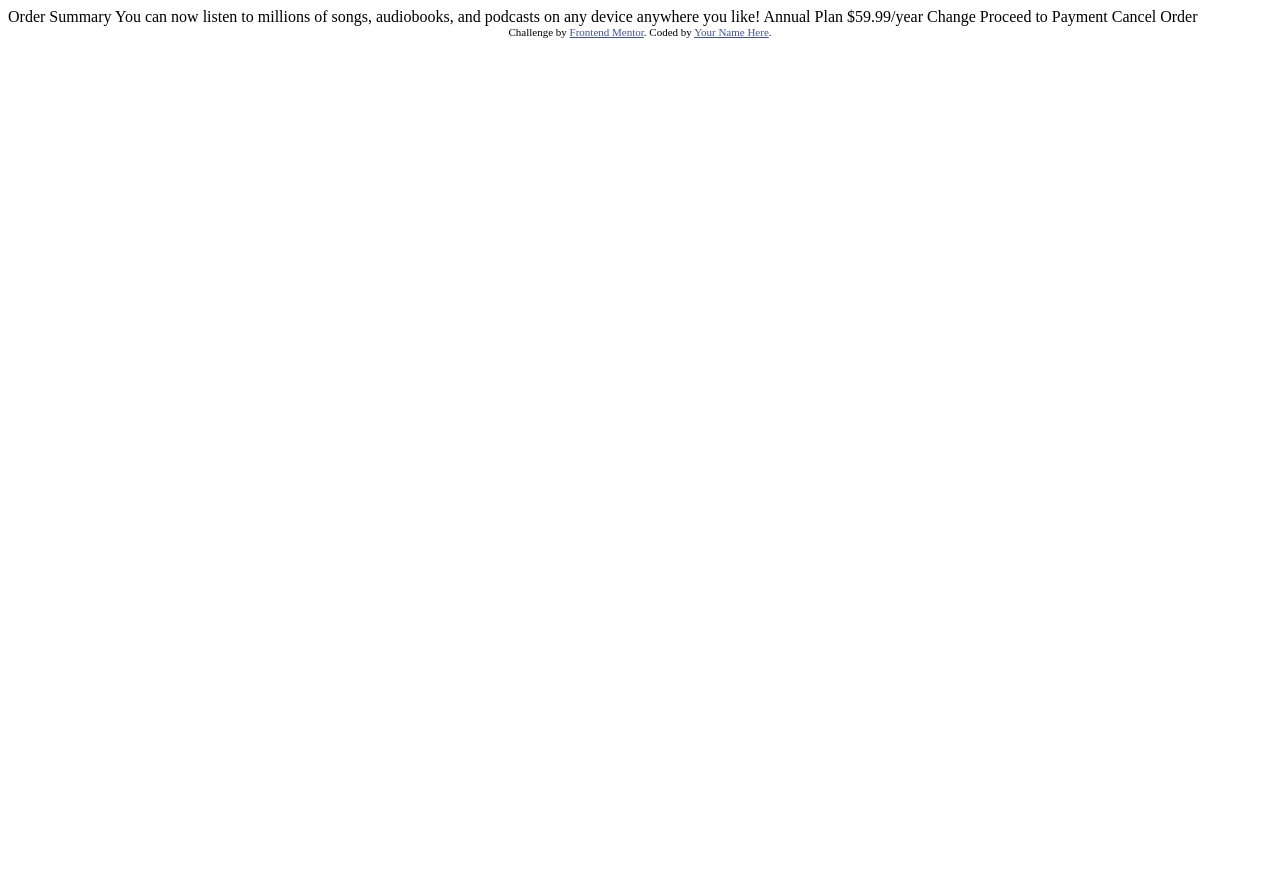
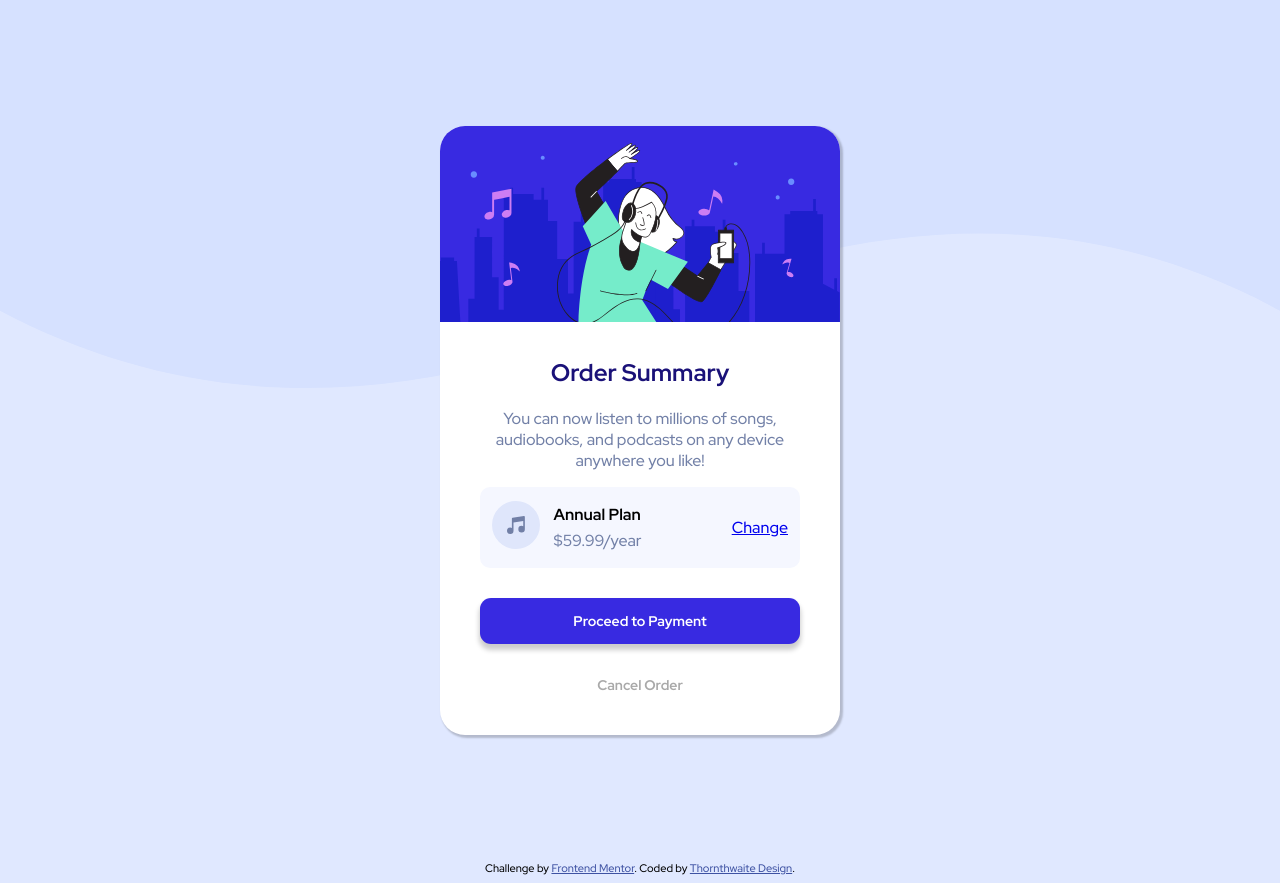
Before and after one commit to AliceThorn/FEM-project_order-summary_component, a plain HTML site: page index.html in a window 1280 px wide. Before the commit the page ends 800 px from the top, so only its background shows below. Drawn offline with Linux system fonts and the light colour scheme.

Commit message:
Challenge Completed
Ready for FEN submission

```diff
--- a/index.html
+++ b/index.html
@@ -5,6 +5,10 @@
   <meta name="viewport" content="width=device-width, initial-scale=1.0"> <!-- displays site properly based on user's device -->
 
   <link rel="icon" type="image/png" sizes="32x32" href="./images/favicon-32x32.png">
+  <link rel="stylesheet" href="styles.css">
+  <link rel="preconnect" href="https://fonts.googleapis.com">
+<link rel="preconnect" href="https://fonts.gstatic.com" crossorigin>
+<link href="https://fonts.googleapis.com/css2?family=Red+Hat+Display:wght@300;500;700&display=swap" rel="stylesheet">
 
   <title>Frontend Mentor | Order summary card</title>
 
@@ -14,24 +18,47 @@
     .attribution a { color: hsl(228, 45%, 44%); }
   </style>
 </head>
-<body>
+<body class="background">
 
-  Order Summary
 
-  You can now listen to millions of songs, audiobooks, and podcasts on any
-  device anywhere you like!
+ <div class="inner-container">
 
-  Annual Plan
-  $59.99/year
+    <img src="images/illustration-hero.svg" class="hero">
+    <div class="order-summary">
+      <h2 class="title">Order Summary</h2>
 
-  Change
+      <p class="paragraph">You can now listen to millions of songs, audiobooks, and podcasts on any
+        device anywhere you like!</p>
 
-  Proceed to Payment
-  Cancel Order
+      <div class="plan">
+        <div class="plan-left">
+          <div class="img">
+           <img src="images/icon-music.svg">
+          </div>
+          <div class="text">
+            <h4 style="margin: 0;">Annual Plan</h4>
+            <p class="price">$59.99/year</p>
+          </div>
+        </div>
+        <div class="plan-right">
+          <a href="#" class="change">Change</a>
+        </div>
+
+      </div>
+      <div  class="button-container">
+        <button class="button"><a href="#"></a>Proceed to Payment</a></button>
+        <br>
+        <a href="#" class="cancel">Cancel Order</a>
+      </div>
+
+    </div>
+  </div>
+
+
 
   <div class="attribution">
     Challenge by <a href="https://www.frontendmentor.io?ref=challenge" target="_blank">Frontend Mentor</a>.
-    Coded by <a href="#">Your Name Here</a>.
+    Coded by <a href="#">Thornthwaite Design</a>.
   </div>
 </body>
 </html>
--- /dev/null
+++ b/styles.css
@@ -0,0 +1,148 @@
+body{
+    font-family: 'Red Hat Display', sans-serif;
+
+}
+
+.background{
+    background: url("images/pattern-background-desktop.svg");
+    background-repeat: no-repeat;
+    background-position:top;
+    background-size: 100%;
+    background-color:#e0e8ff;
+}
+
+p{
+    font-size:16px;
+    color: #999fad;
+    font-weight:500;
+}
+
+
+  .inner-container{
+      background:white;
+      border-radius: 25px;
+      box-shadow: 2px 2px 2px 1px rgba(0, 0, 0, 0.2);
+      margin: 10% auto;
+      max-width: 400px;
+  }
+
+  .hero{
+    max-width: 400px;
+    border-radius: 25px 25px 0 0;
+  }
+
+  @media only screen and (max-width: 600px) {
+ .inner-container{
+      max-width: 350px;
+  }
+
+  .hero{
+    max-width: 350px;
+  }
+
+  }
+
+  @media only screen and (max-width: 370px) {
+    .inner-container{
+         max-width: 300px;
+     }
+
+     .hero{
+       max-width: 300px;
+     }
+.plan{
+    flex-direction: column;
+
+}
+.plan-left{
+    margin-bottom:5%;
+    align-items: center; */
+    gap: 15%;
+}
+}
+
+.order-summary{
+    margin: 0 40px;
+    padding-bottom: 10%;
+}
+
+.title{
+    text-align: center;
+    color:#1A1178;
+    margin-top: 30px;
+}
+
+.paragraph{
+    text-align: center;
+    color:	#7280A7;
+}
+
+.plan{
+    display: flex;
+    align-items: center;
+    justify-content: space-between;
+    background-color: #F5F7FF;
+    padding: 14px 12px;
+    border-radius: 10px;
+}
+
+.plan-right{
+    justify-content: flex-end;
+}
+.change:hover{
+    text-decoration:none;
+    color: #7a6fe9;
+    cursor: pointer;
+}
+
+.plan-left{
+    display: flex;
+     gap:10%;
+    align-items: center;
+}
+
+.price{
+    color:	#7280A7;
+    margin-top:5px;
+    margin-bottom:0;
+}
+
+.button-container{
+    text-align: center;
+}
+.button{
+    background-color: #382ae1;
+    color: #fff;
+    padding: 14px 20px;
+    font-weight: 900;
+    text-align: center;
+    border-radius: 11px;
+    border: none;
+    width: 100%;
+    margin: 30px 0;
+    font-size: 14px;
+    font-family: 'Red Hat Display', sans-serif;
+    box-shadow: 0px 5px 5px 1px rgb(0 0 0 / 20%);
+}
+
+.button:hover{
+    text-decoration:none;
+    background-color: #766cf1;
+    cursor: pointer;
+}
+
+  .cancel{
+    text-align: center;
+    color:#a9a9a9;
+    font-weight:700;
+    text-decoration: none;
+    padding-bottom:20px;
+    font-size: 14px;
+  }
+
+  .cancel:hover{
+    text-align: center;
+    color:233259;
+    font-weight:700;
+    text-decoration: none;
+  }
```
